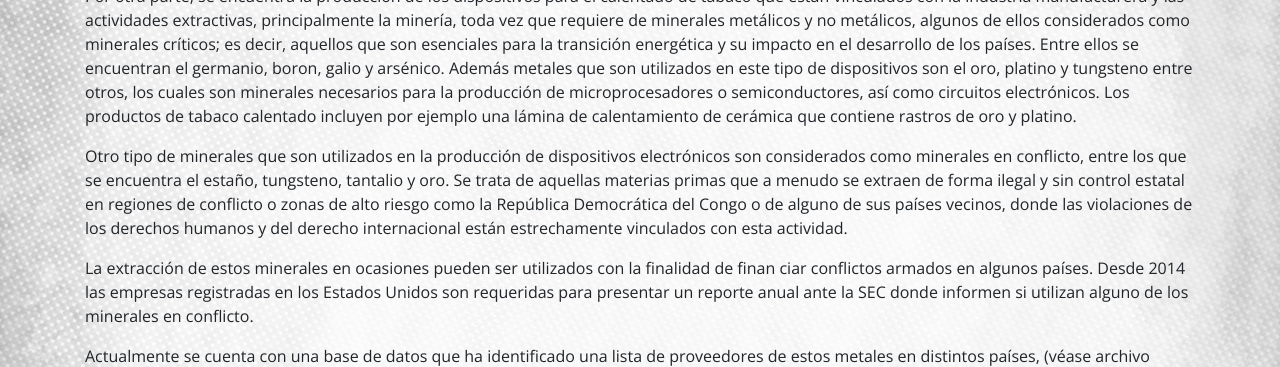
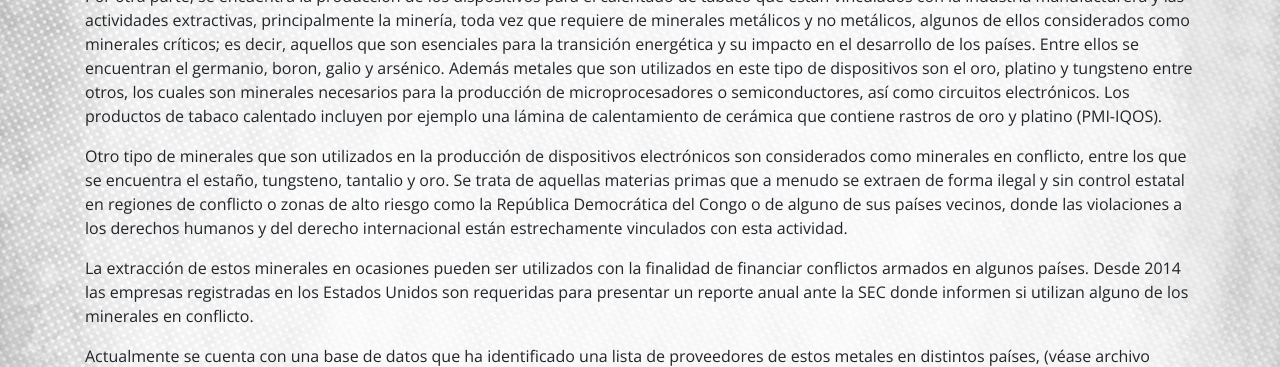
Before and after one commit to ProjectPODER/futurosinmundo, a Jekyll site: the page built from 4-cadenadevalor.md, in a window 1280 px wide and 1400 px high, scrolled down 753 px. Shown: the part 275-642 px from the top of the window. Built offline with Jekyll 4.4.1, drawn with Linux system fonts in a browser that asks for light colours; some of the changed text lies outside the part shown.

Commit message:
Update 4-cadenadevalor.md

```diff
--- a/4-cadenadevalor.md
+++ b/4-cadenadevalor.md
@@ -11,17 +11,17 @@ La cadena de valor de los dispositivos de tabaco calentado se compone en primer
 {:.image-post}
 ![Ingresos de PMI por productos libres de humo]({{ site.baseurl }}/assets/img/CDSTabaco.png)
 
-Por otra parte, se encuentra la producción de los dispositivos para el calentado de tabaco que están vinculados con la industria manufacturera y las actividades extractivas, principalmente la minería, toda vez que requiere de minerales metálicos y no metálicos, algunos de ellos considerados como minerales críticos; es decir, aquellos que son esenciales para la transición energética y su impacto en el desarrollo de los países. Entre ellos se encuentran el germanio, boron, galio y arsénico. Además metales que son utilizados en este tipo de dispositivos son el oro, platino y tungsteno entre otros, los cuales son minerales necesarios para la producción de microprocesadores o semiconductores, así como circuitos electrónicos. Los productos de tabaco calentado incluyen por ejemplo una lámina de calentamiento de cerámica que contiene rastros de oro y platino.
+Por otra parte, se encuentra la producción de los dispositivos para el calentado de tabaco que están vinculados con la industria manufacturera y las actividades extractivas, principalmente la minería, toda vez que requiere de minerales metálicos y no metálicos, algunos de ellos considerados como minerales críticos; es decir, aquellos que son esenciales para la transición energética y su impacto en el desarrollo de los países. Entre ellos se encuentran el germanio, boron, galio y arsénico. Además metales que son utilizados en este tipo de dispositivos son el oro, platino y tungsteno entre otros, los cuales son minerales necesarios para la producción de microprocesadores o semiconductores, así como circuitos electrónicos. Los productos de tabaco calentado incluyen por ejemplo una lámina de calentamiento de cerámica que contiene rastros de oro y platino (PMI-IQOS).
 
 Otro tipo de minerales que son utilizados en la producción de dispositivos electrónicos son
 considerados como minerales en conflicto, entre los que se encuentra el estaño, tungsteno,
 tantalio y oro. Se trata de aquellas materias primas que a menudo se extraen de forma ilegal y
 sin control estatal en regiones de conflicto o zonas de alto riesgo como la República Democrática
-del Congo o de alguno de sus países vecinos, donde las violaciones de los derechos humanos
+del Congo o de alguno de sus países vecinos, donde las violaciones a los derechos humanos
 y del derecho internacional están estrechamente vinculados con esta actividad.
 
-La extracción de estos minerales en ocasiones pueden ser utilizados con la finalidad de finan
-ciar conflictos armados en algunos países. Desde 2014 las empresas registradas en los Estados
+La extracción de estos minerales en ocasiones pueden ser utilizados con la finalidad de financiar
+conflictos armados en algunos países. Desde 2014 las empresas registradas en los Estados
 Unidos son requeridas para presentar un reporte anual ante la SEC donde informen si utilizan
 alguno de los minerales en conflicto.
 
@@ -33,4 +33,4 @@ La cadena de suministro de los PTC, como otras que se basan en la explotación i
 de bienes naturales, da cuenta de un negocio que profundiza el modelo capitalista basado en
 el extractivismo neocolonial, en el que paradójicamente los mercados menos significativos son
 aquellos donde se quedan y resienten de mayor forma los pasivos ambientales, sociales y las
-consecuencias de las violaciones a los derechos humanos
+consecuencias de las violaciones a los derechos humanos.
```
